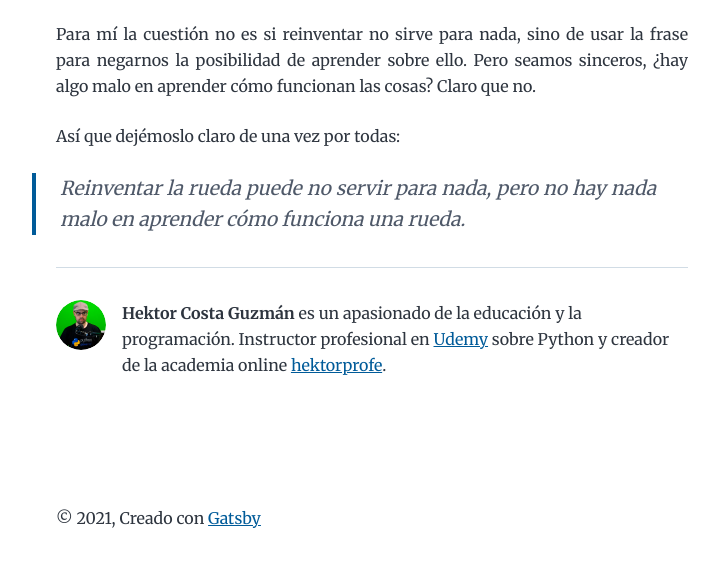
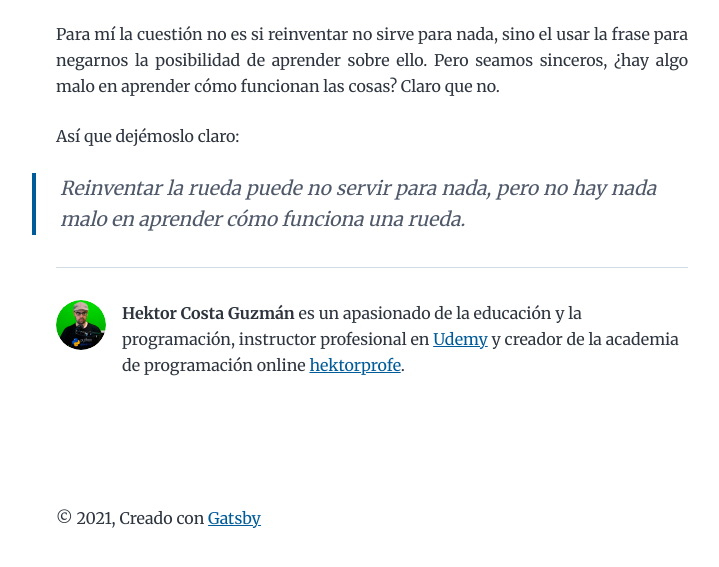
Before and after one commit to hcosta/hektor.dev, a Gatsby site: page /reinventar-no-sirve-para-nada/ in a window 1280 px wide. Shown: the part 211-778 px from the top of the page, without its empty margins (268-987 px from the left). Built offline with nearby package versions, Linux system fonts and the light colour scheme; Gatsby itself is replaced by a stand-in of ours.

Commit message:
cname plugin added

```diff
--- a/content/blog/reinventar-no-sirve-para-nada/index.md
+++ b/content/blog/reinventar-no-sirve-para-nada/index.md
@@ -4,8 +4,8 @@ date: "2021-01-01T22:12:03.284Z"
 description: ""
 ---
 
-Para mí la cuestión no es si reinventar no sirve para nada, sino de usar la frase para negarnos la posibilidad de aprender sobre ello. Pero seamos sinceros, ¿hay algo malo en aprender cómo funcionan las cosas? Claro que no.
+Para mí la cuestión no es si reinventar no sirve para nada, sino el usar la frase para negarnos la posibilidad de aprender sobre ello. Pero seamos sinceros, ¿hay algo malo en aprender cómo funcionan las cosas? Claro que no.
 
-Así que dejémoslo claro de una vez por todas:
+Así que dejémoslo claro:
 
 > Reinventar la rueda puede no servir para nada, pero no hay nada malo en aprender cómo funciona una rueda.
--- a/gatsby-config.js
+++ b/gatsby-config.js
@@ -6,7 +6,7 @@ module.exports = {
       summary: ``,
     },
     description: `A starter blog demonstrating what Gatsby can do.`,
-    siteUrl: `https://hektorprofe.net`,
+    siteUrl: `https://hektor.dev`,
     social: {
       twitter: `hektorprofe`,
     },
@@ -70,9 +70,9 @@ module.exports = {
       },
     },
     `gatsby-plugin-react-helmet`,
-
     // this (optional) plugin enables Progressive Web App + Offline functionality
     // To learn more, visit: https://gatsby.dev/offline
-    //`gatsby-plugin-offline`,
+    `gatsby-plugin-offline`,
+    'gatsby-plugin-cname',
   ],
 }
--- a/package.json
+++ b/package.json
@@ -10,6 +10,7 @@
   "dependencies": {
     "gatsby": "^2.26.1",
     "gatsby-image": "^2.5.0",
+    "gatsby-plugin-cname": "^1.0.0",
     "gatsby-plugin-feed": "^2.7.0",
     "gatsby-plugin-google-analytics": "^2.5.0",
     "gatsby-plugin-locale": "^1.0.1",
--- a/src/components/bio.js
+++ b/src/components/bio.js
@@ -53,7 +53,7 @@ const Bio = () => {
       )}
       {author?.name && (
         <p>
-          <strong>Hektor Costa Guzmán</strong> es un apasionado de la educación y la programación. Instructor profesional en <a target="_blank" href="https://www.udemy.com/user/hctorcostaguzmn/" rel="noreferrer">Udemy</a> sobre Python y creador de la academia online <a target="_blank" href="https://www.hektorprofe.net/" rel="noreferrer">hektorprofe</a>.
+          <strong>Hektor Costa Guzmán</strong> es un apasionado de la educación y la programación, instructor profesional en <a target="_blank" href="https://www.udemy.com/user/hctorcostaguzmn/" rel="noreferrer">Udemy</a> y creador de la academia de programación online <a target="_blank" href="https://www.hektorprofe.net/" rel="noreferrer">hektorprofe</a>.
         </p>
       )}
     </div>
```
Also changed, not shown: 1 other file.
